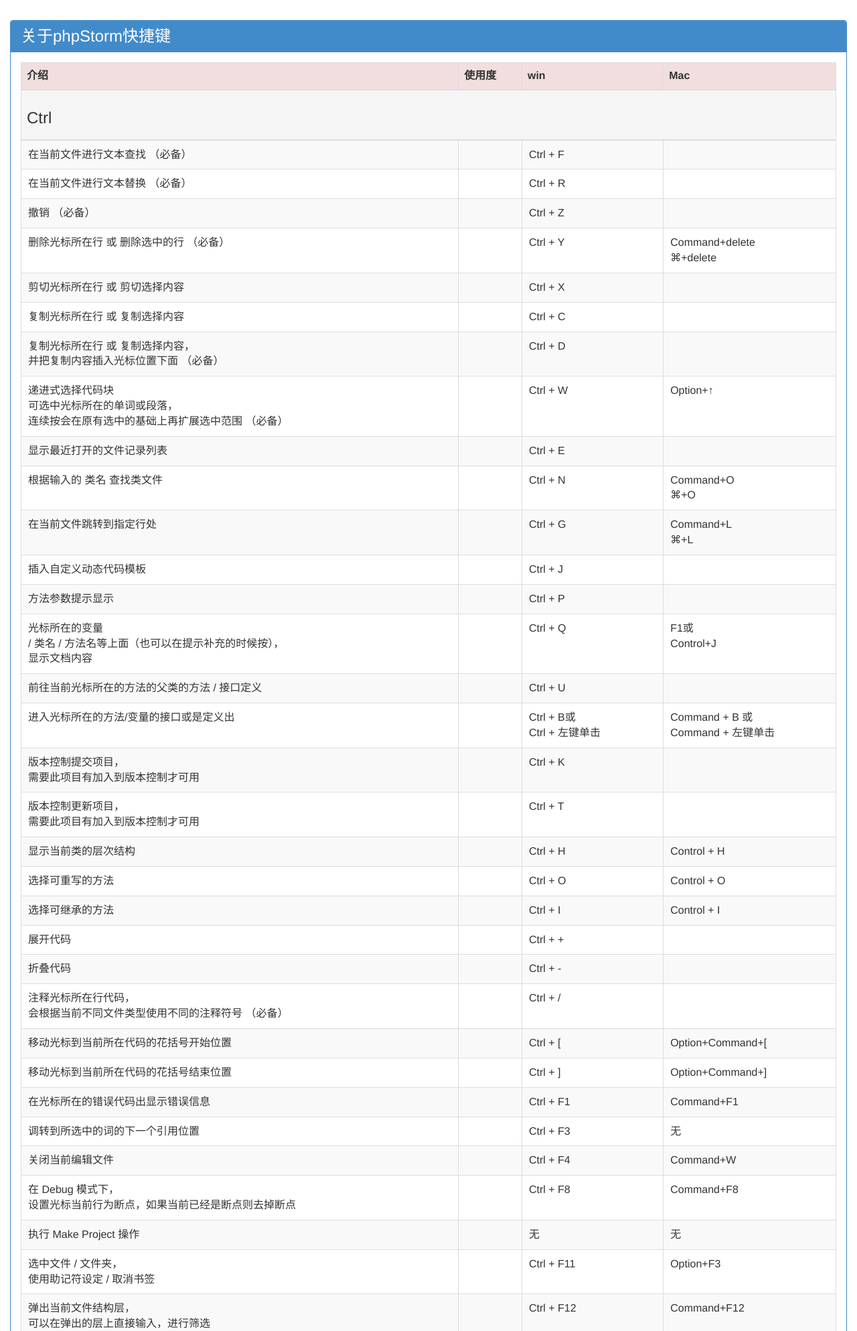
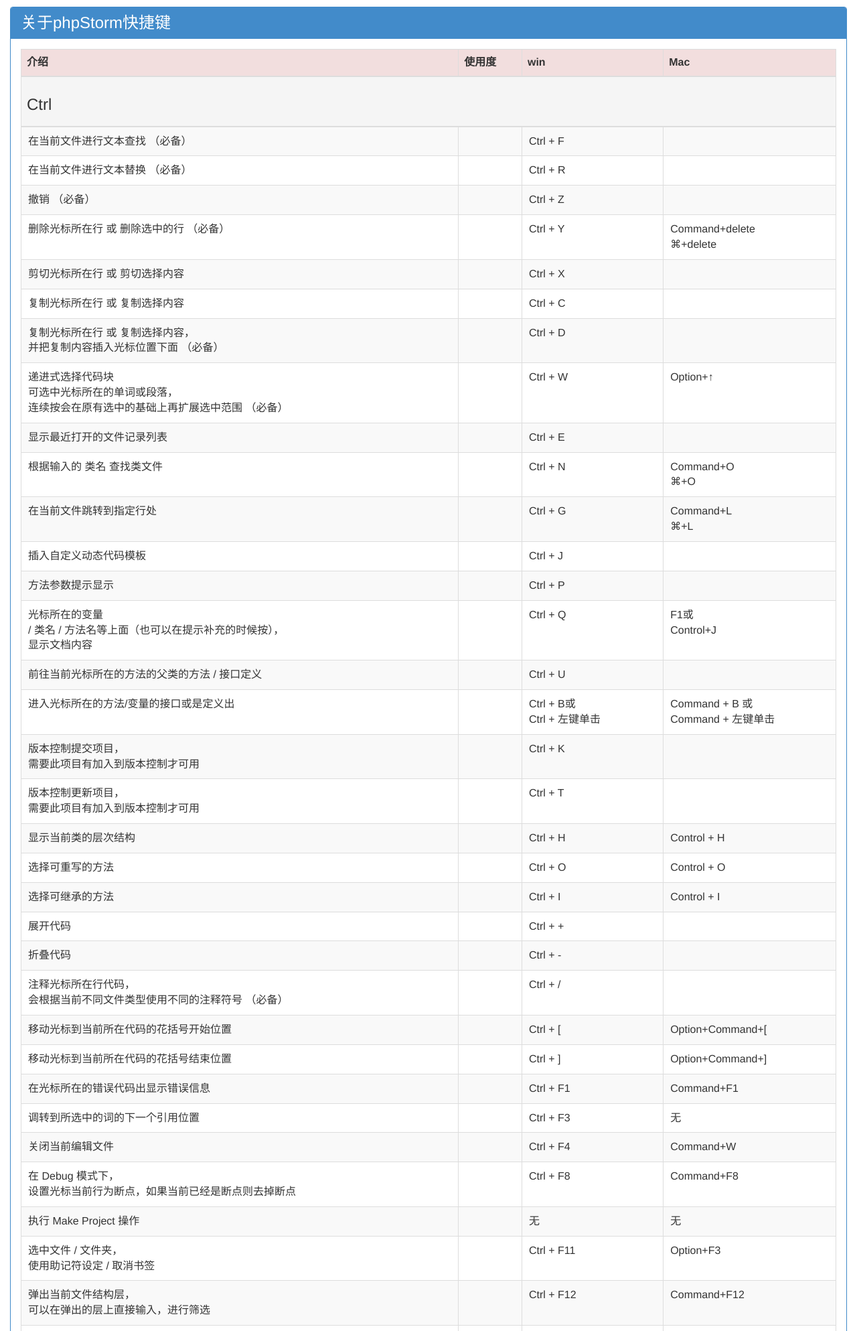
Before and after one commit to qwguo/learn, a PHP site: page /IDE/sublimeText/keyMap.html in a window 1280 px wide. Shown: the top 1987 px of the page at 67% size. Run offline with PHP 8.4, Linux system fonts and the light colour scheme; style sheets or scripts are compiled from the project's sources.

Commit message:
qwguo
Signed-off-by: qwguo <75624839@qq.com>

```diff
--- a/public_css/base_style.less
+++ b/public_css/base_style.less
@@ -73,7 +73,8 @@
     clear: both;
 }
 .wrapper {
-    margin: 20px auto;
+    padding: 10px 0;
+    margin: 0 auto;
     /*overflow:hidden;*/
 }
 h1.big-title {
```
